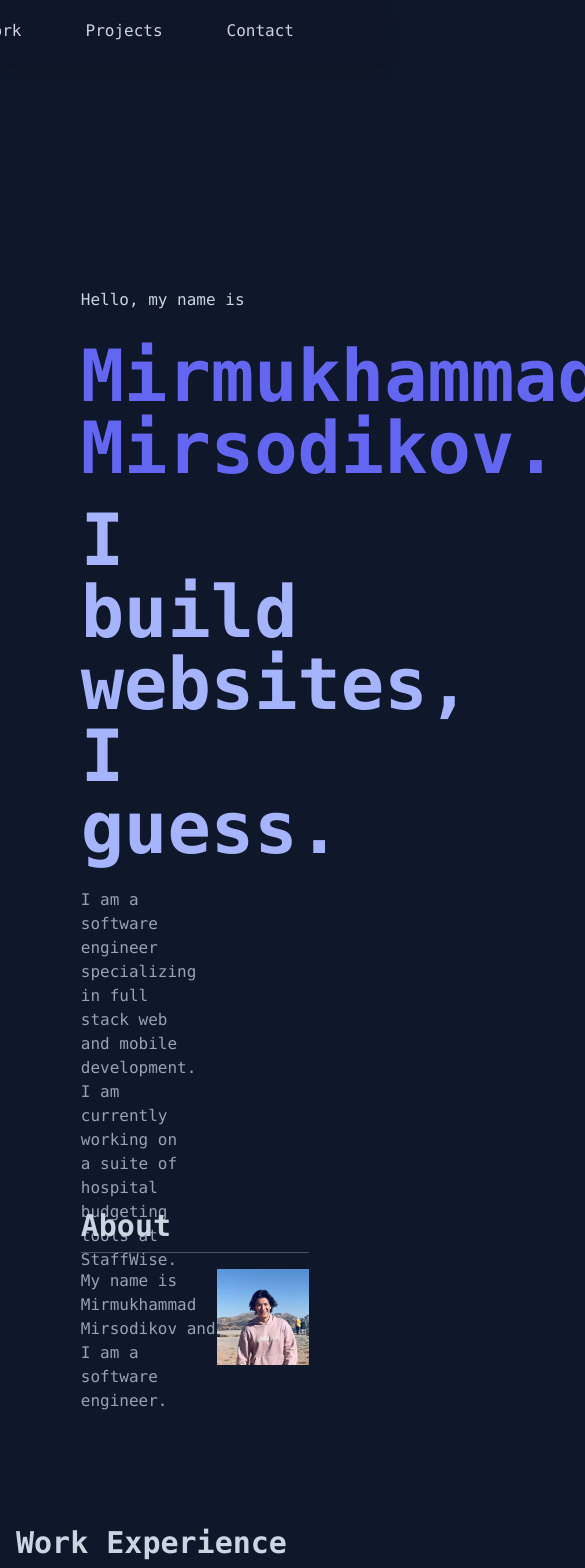
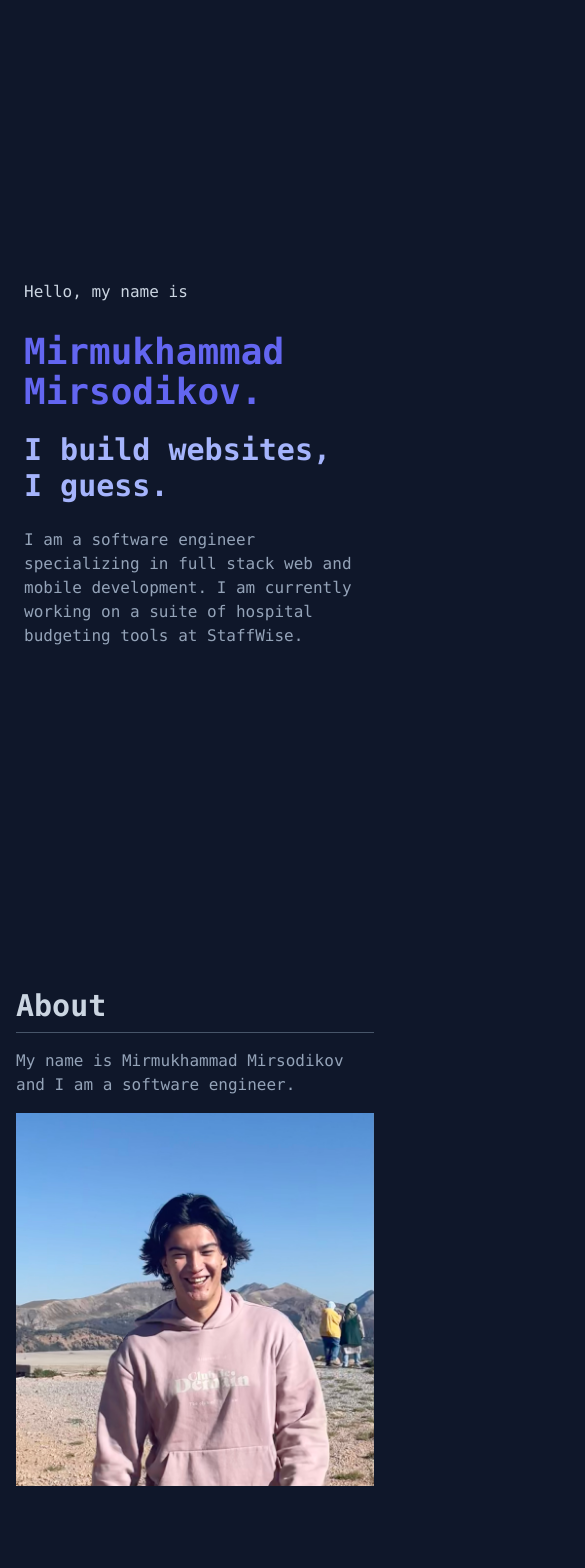
Before and after one commit to mir-mirsodikov/www.mmir.dev, a Next.js app: page / in a window 390 px wide. Shown: the top 1568 px of the page, 585 px wide, since content can reach past the window. Built offline with nearby package versions, Linux system fonts and the light colour scheme.

Commit message:
Made the designs more dynamic by adding media queries

```diff
--- a/app/layout.tsx
+++ b/app/layout.tsx
@@ -14,7 +14,7 @@ export default function RootLayout({
       */}
       <head />
       <body className="bg-slate-900 font-mono">
-        <div className="sticky top-0 z-50">
+        <div className="md:visible invisible sticky top-0 z-50">
           <NavBar />
         </div>
         {children}
--- a/app/page.tsx
+++ b/app/page.tsx
@@ -4,27 +4,27 @@ import portrait from '../public/pic.jpeg';
 export default function Home() {
   return (
     <main>
-      <div className="p-8 m-auto w-3/4 mt-48 -mb-48 min-h-screen">
+      <div className="md:p-8 p-6 m-auto md:w-3/4 mt-48 -mb-48 min-h-screen">
         <h1 className="text-l text-slate-300 mb-7">Hello, my name is</h1>
-        <p className="mb-2 text-7xl text-indigo-500 font-bold">
+        <p className="mb-2 md:text-7xl text-4xl text-indigo-500 font-bold">
           Mirmukhammad Mirsodikov.
         </p>
-        <p className="mt-5 text-7xl text-indigo-300 font-bold">
+        <p className="mt-5 md:text-7xl text-3xl text-indigo-300 font-bold">
           I build websites, I guess.
         </p>
-        <p className="mt-6 text-slate-400 w-1/2">
+        <p className="mt-6 text-slate-400 lg:w-1/2">
           I am a software engineer specializing in full stack web and mobile
           development. I am currently working on a suite of hospital budgeting
           tools at StaffWise.
         </p>
       </div>
 
-      <div className="p-8 m-auto w-3/4" id="about">
+      <div className="md:p-8 m-auto md:w-3/4 w-full p-4" id="about">
         <h1 className="text-left text-slate-300 text-3xl font-bold mt-16">
           About
         </h1>
         <hr className="border-slate-600 mt-2" />
-        <div className="flex flex-row justify-between">
+        <div className="flex flex-row justify-between flex-wrap">
           <div>
             <p className="text-slate-400 mt-4">
               My name is Mirmukhammad Mirsodikov and I am a software engineer.
@@ -68,7 +68,7 @@ export default function Home() {
         <div></div>
       </div>
 
-      <div className="p-8 m-auto w-3/4" id="projects">
+      <div className="md:p-8 m-auto md:w-3/4 w-full p-4" id="projects">
         <h1 className="text-left text-slate-300 text-3xl mt-16">Projects</h1>
         <hr className="border-slate-600 mt-2" />
       </div>
```
